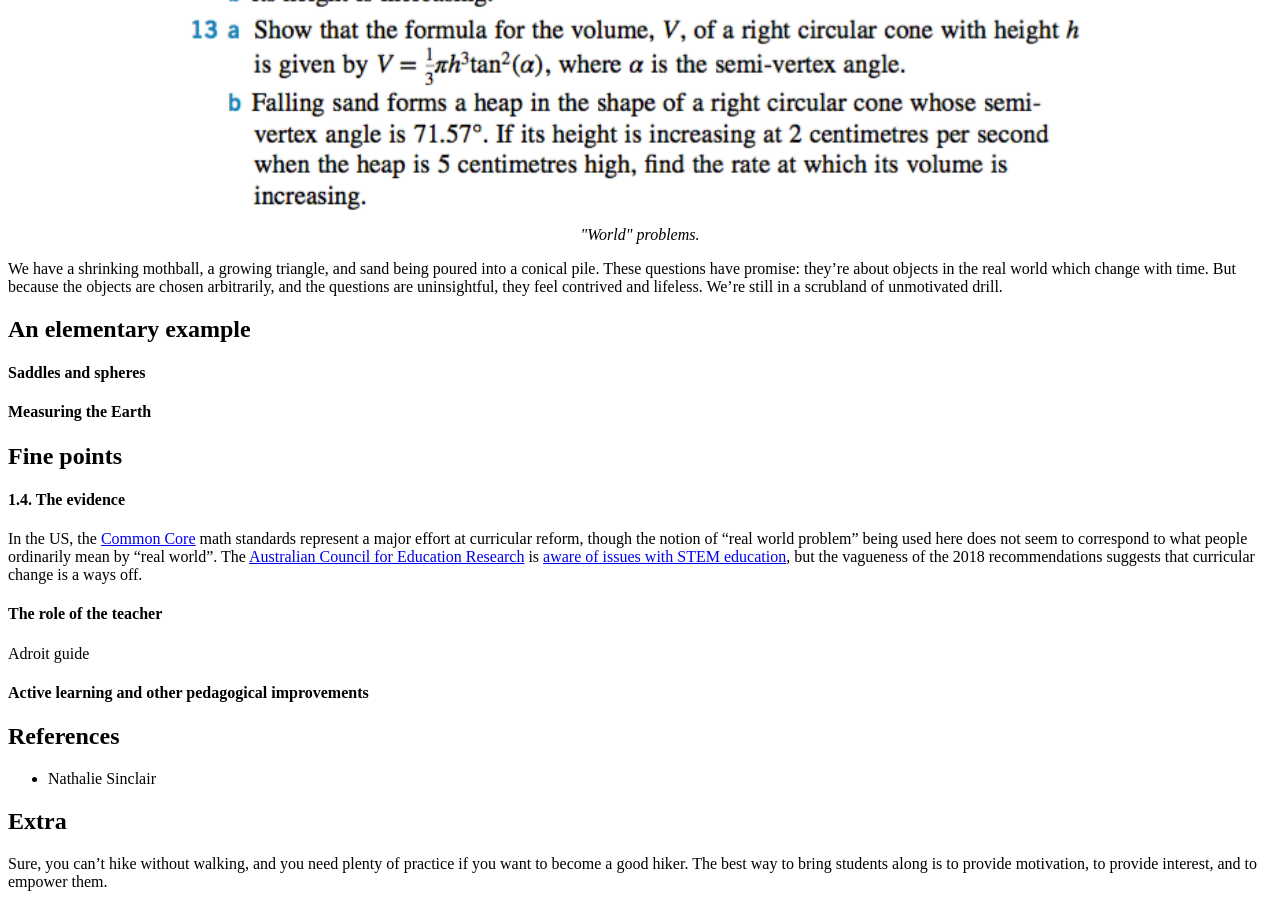
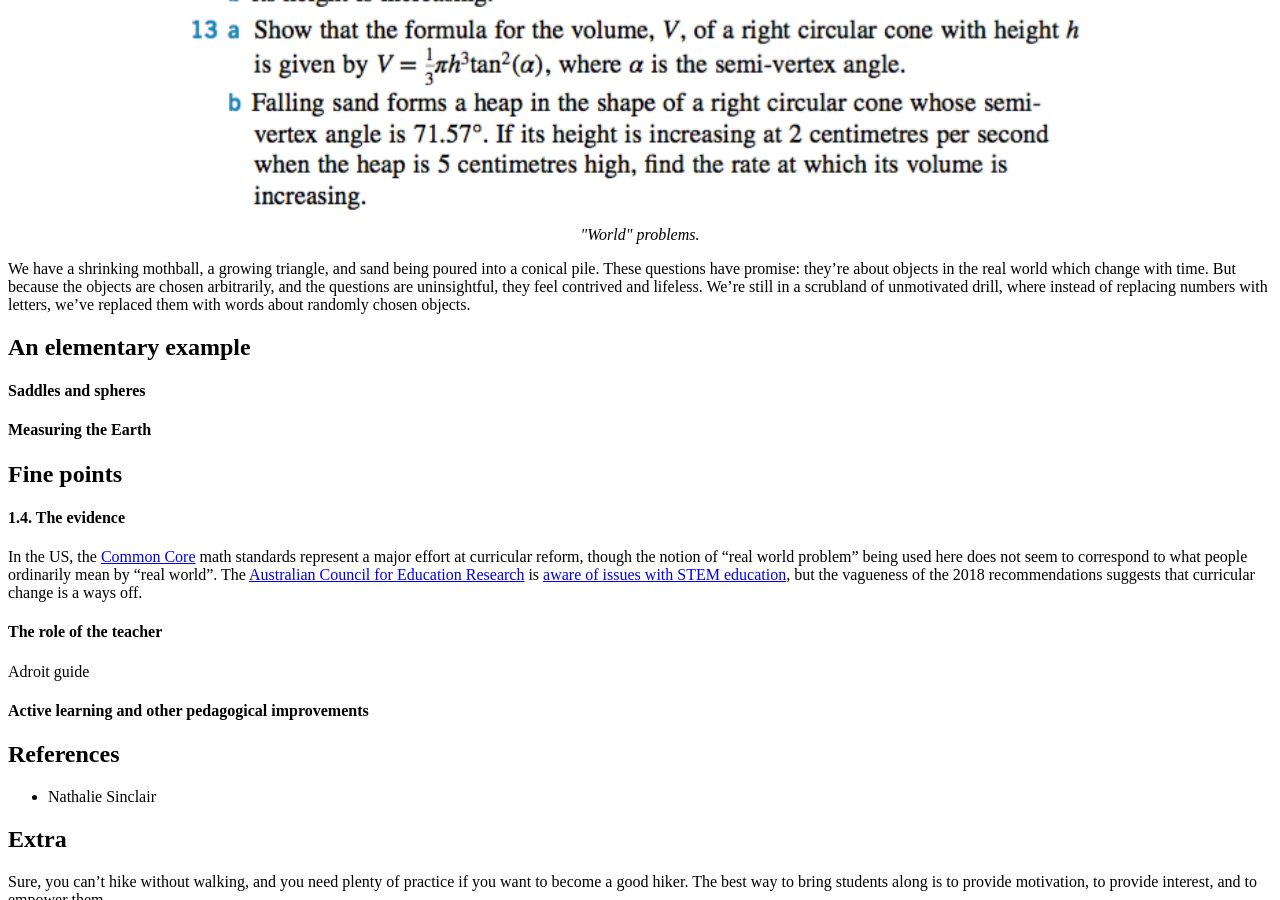
Before and after one commit to hapax/hapax.github.io, a Jekyll site: the page built from assets/teaching.md, in a window 1280 px wide and 900 px high, scrolled down 12781 px. Built offline with Jekyll 4.4.1, drawn with Linux system fonts in a browser that asks for light colours; our own code applies the rules of GitHub Pages for plain Markdown files; formulas are drawn with MathJax 3; a script that is not in the unit is left out.

Commit message:
Update teaching.md

```diff
--- a/assets/teaching.md
+++ b/assets/teaching.md
@@ -665,7 +665,9 @@ These questions have promise: they're about objects in the real world
 which change with time.
 But because the objects are chosen arbitrarily, and the questions are
 uninsightful, they feel contrived and lifeless.
-We're still in a scrubland of unmotivated drill.
+We're still in a scrubland of unmotivated drill, where instead of
+replacing numbers with letters, we've replaced them with words about
+randomly chosen objects.
 
 ## An elementary example
 
```
